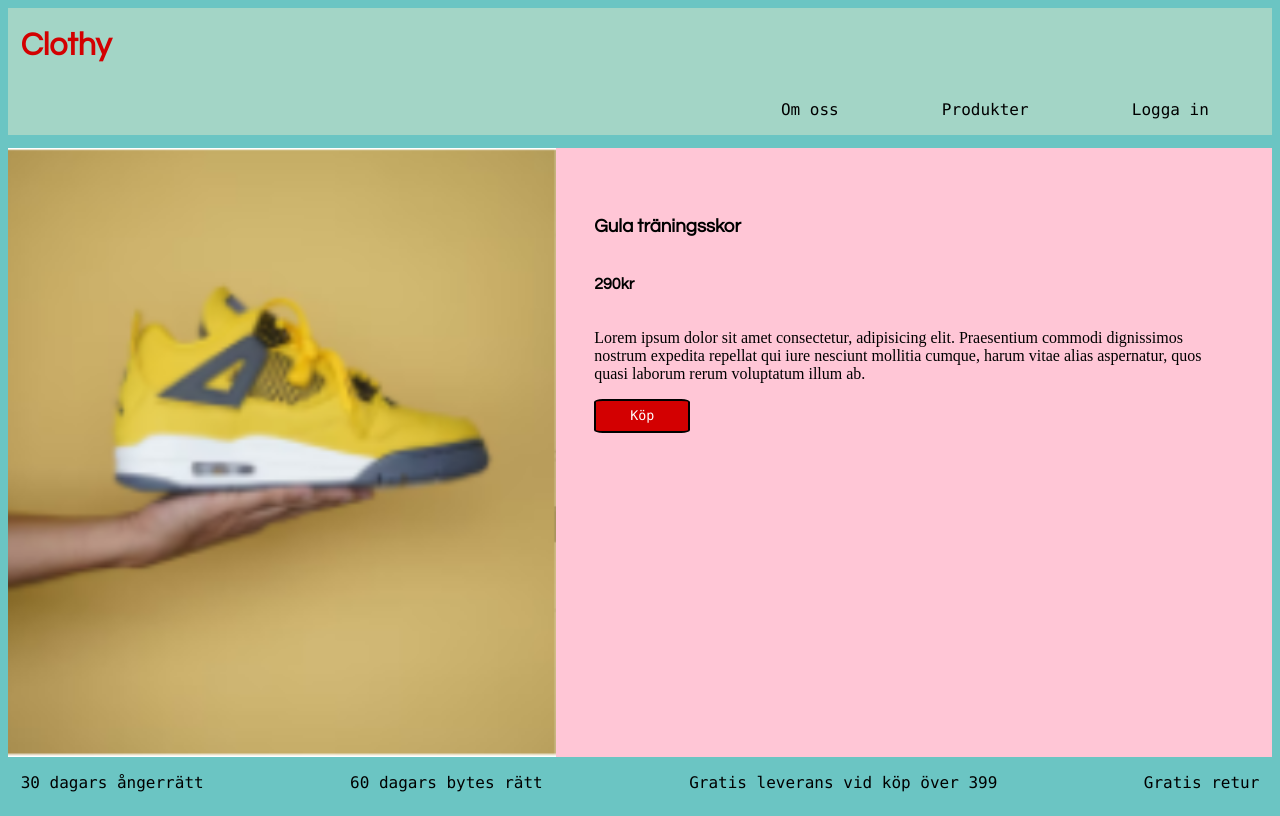
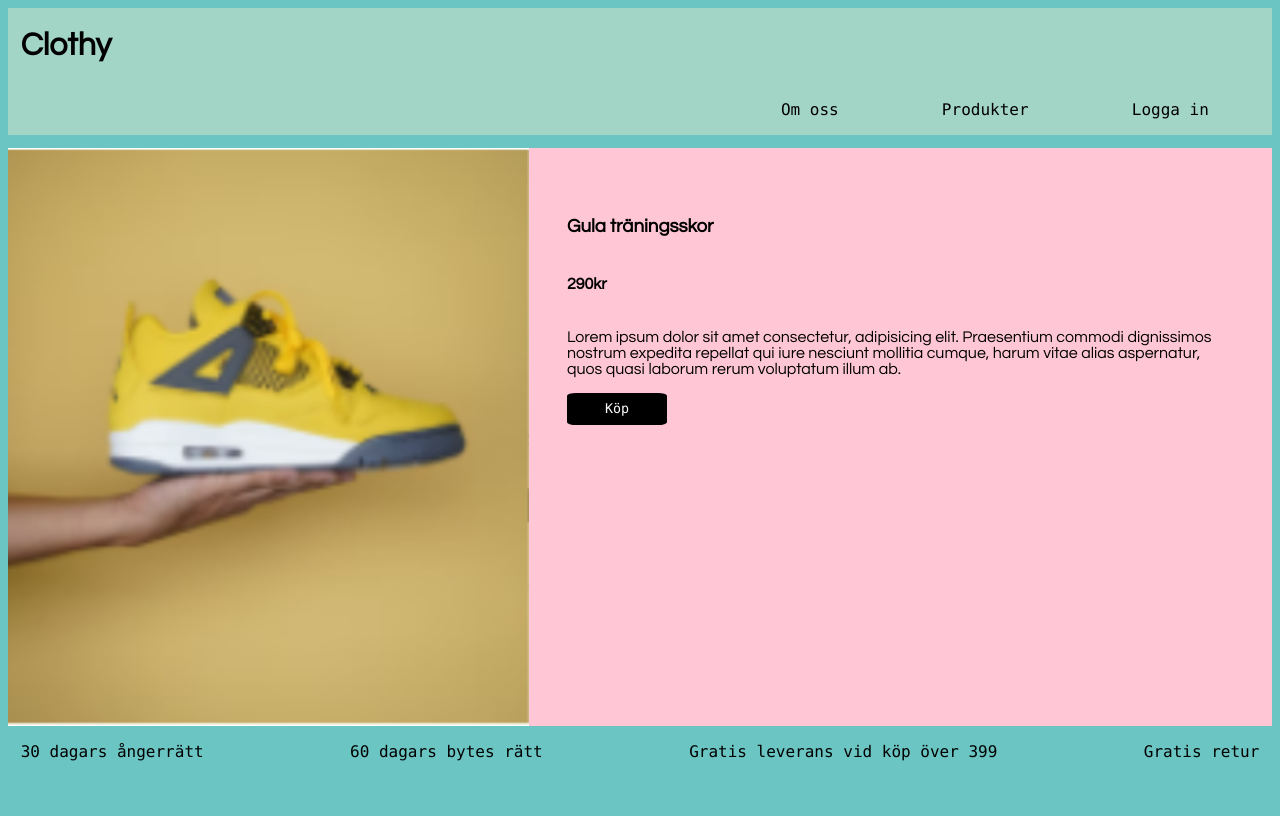
Before and after one commit to BlendaJensen/Webb-shopp, a plain HTML site: page gulaskor.html in a window 1280 px wide. Drawn offline with Linux system fonts and the light colour scheme.

Commit message:
Webbshop

```diff
--- a/gulaskor.css
+++ b/gulaskor.css
@@ -3,7 +3,6 @@ body {
 }
 
 h1 {
-    color: #D30001;
     padding: 0%;
     padding-left: 1%;
     font-family: Century Gothic,CenturyGothic,AppleGothic,sans-serif;
@@ -46,6 +45,7 @@ main {
     background-color: #FFC6D6;
     display: flex;
     margin-top: 1%;
+    font-family: Century Gothic,CenturyGothic,AppleGothic,sans-serif;
 }
 
 div {
@@ -62,7 +62,7 @@ div {
 button {
     width: 15%;
     height: 6%;
-    background-color: #D30001;
+    background-color: black;
     border: solid black 2px;
     border-radius: 9%;
     color: #fff;
--- a/loggaIn.css
+++ b/loggaIn.css
@@ -3,7 +3,6 @@ body {
 }
 
 h1 {
-  color: #d30001;
   padding: 0%;
   font-family: Century Gothic, CenturyGothic, AppleGothic, sans-serif;
   padding-left: 1%;
@@ -45,8 +44,8 @@ input[type="email"] {
 }
 
 input[type="submit"] {
-  border: 3px solid #333;
-  background-color: #ff1c5b;
+  border: 3px solid #000;
+  background-color: #000;
   border-radius: 5px;
   padding: 10px 2em;
   font-weight: bold;
@@ -54,7 +53,7 @@ input[type="submit"] {
 }
 
 input[type="submit"]:hover {
-  background-color: #333;
+  background-color: #000;
 }
 
 a {
--- a/start.css
+++ b/start.css
@@ -3,7 +3,6 @@ body {
   }
 
   h1 {
-    color: #d30001;
     padding: 0%;
     font-family: Century Gothic, CenturyGothic, AppleGothic, sans-serif;
     padding-left: 1%;
--- a/style.css
+++ b/style.css
@@ -3,7 +3,6 @@ body {
 }
 
 h1 {
-  color: #d30001;
   padding: 0%;
   padding-left: 1%;
   font-family: Century Gothic, CenturyGothic, AppleGothic, sans-serif;
--- a/träningsskor.css
+++ b/träningsskor.css
@@ -3,7 +3,6 @@ body {
 }
 
 h1 {
-    color: #D30001;
     padding: 0%;
     font-family: Century Gothic,CenturyGothic,AppleGothic,sans-serif;
     padding-left: 1%;
@@ -47,7 +46,7 @@ main {
 button {
     width: 15%;
     height: 5%;
-    background-color: #D30001;
+    background-color: black;
     border: solid black 2px;
     border-radius: 9%;
     color: #fff;
```
